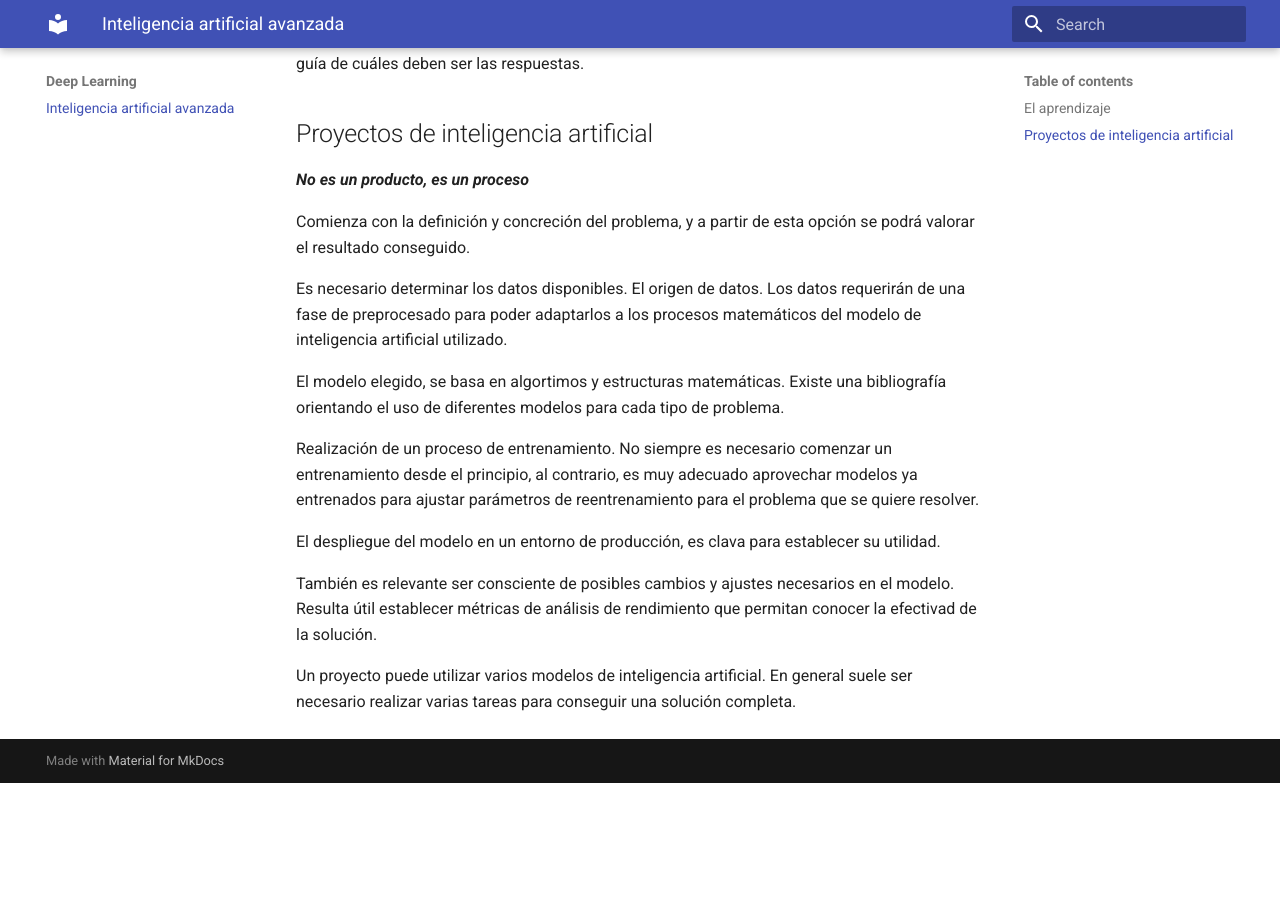
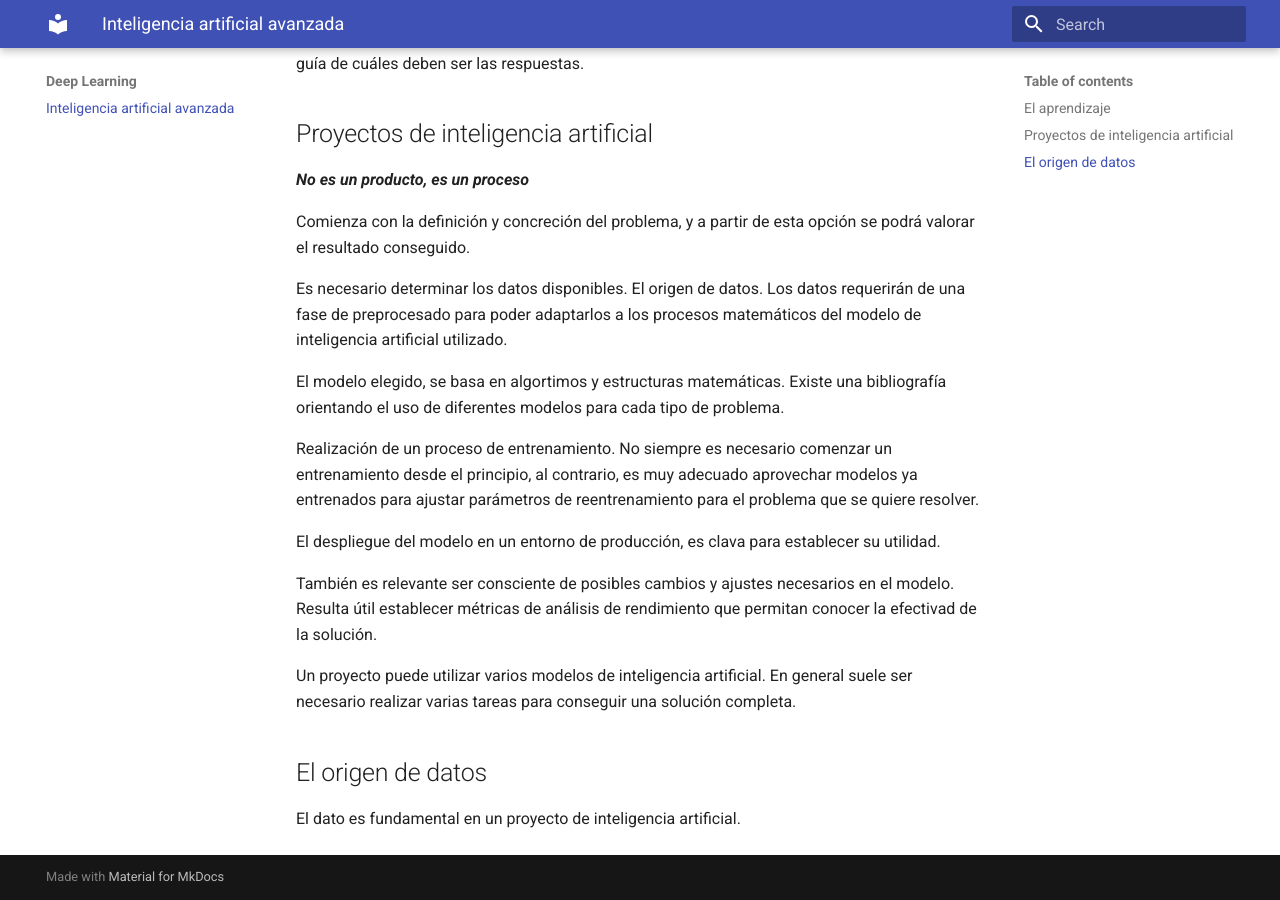
Before and after one commit to sever8a/neurona, an MkDocs documentation site: the page built from runas/index.md, in a window 1280 px wide and 900 px high, scrolled down 738 px. Built offline with MkDocs 1.6.1 and Material for MkDocs 9.7.7, drawn with Linux system fonts in a browser that asks for light colours; before the commit the page ends 1521 px from its top, so only the background shows below that.

Commit message:
cambio menor

```diff
--- a/runas/index.md
+++ b/runas/index.md
@@ -28,3 +28,7 @@ El despliegue del modelo en un entorno de producción, es clava para establecer
 También es relevante ser consciente de posibles cambios y ajustes necesarios en el modelo. Resulta útil establecer métricas de análisis de rendimiento que permitan conocer la efectivad de la solución.
 
 Un proyecto puede utilizar varios modelos de inteligencia artificial. En general suele ser necesario realizar varias tareas para conseguir una solución completa.
+
+## El origen de datos
+
+El dato es fundamental en un proyecto de inteligencia artificial.
```
